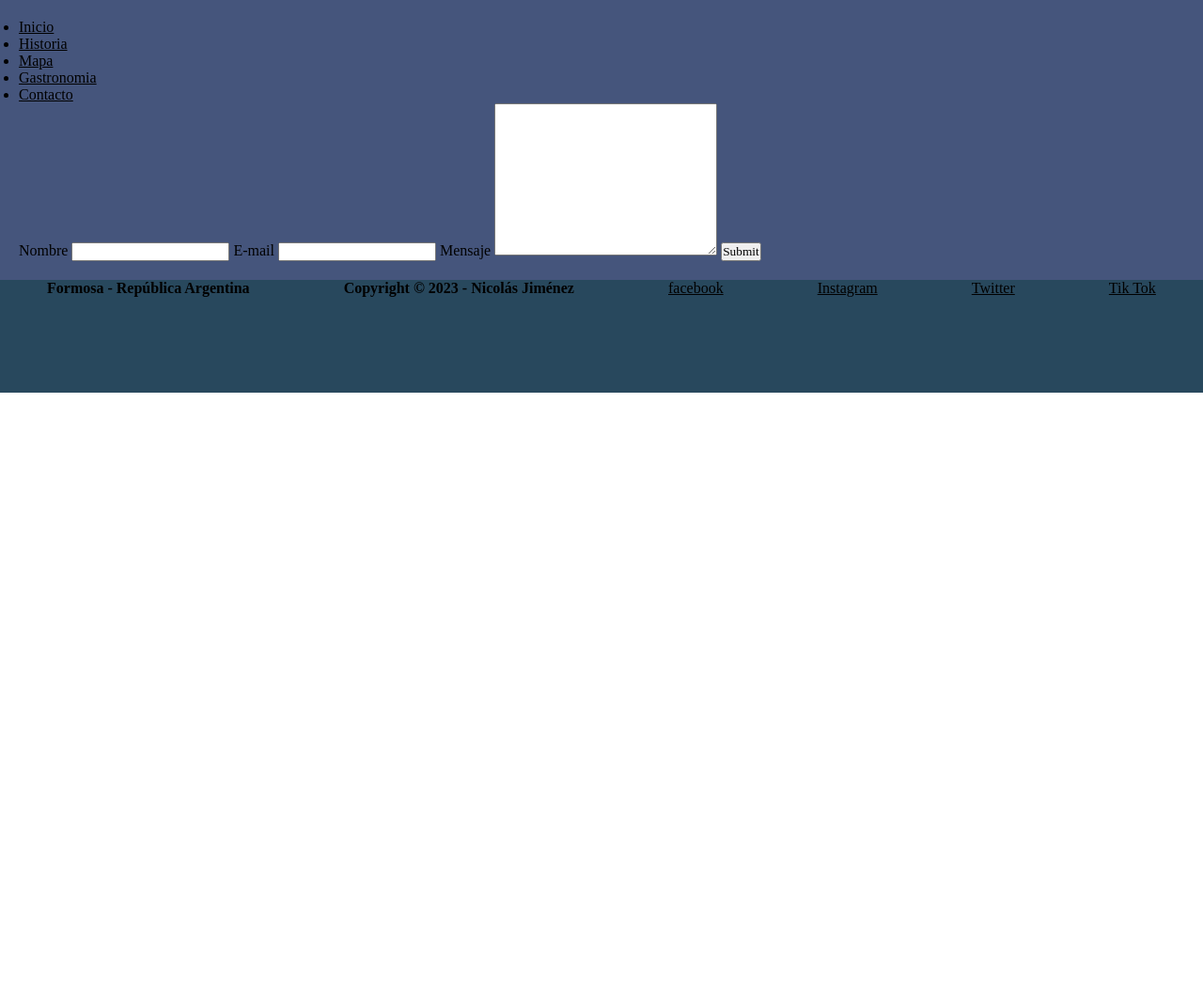
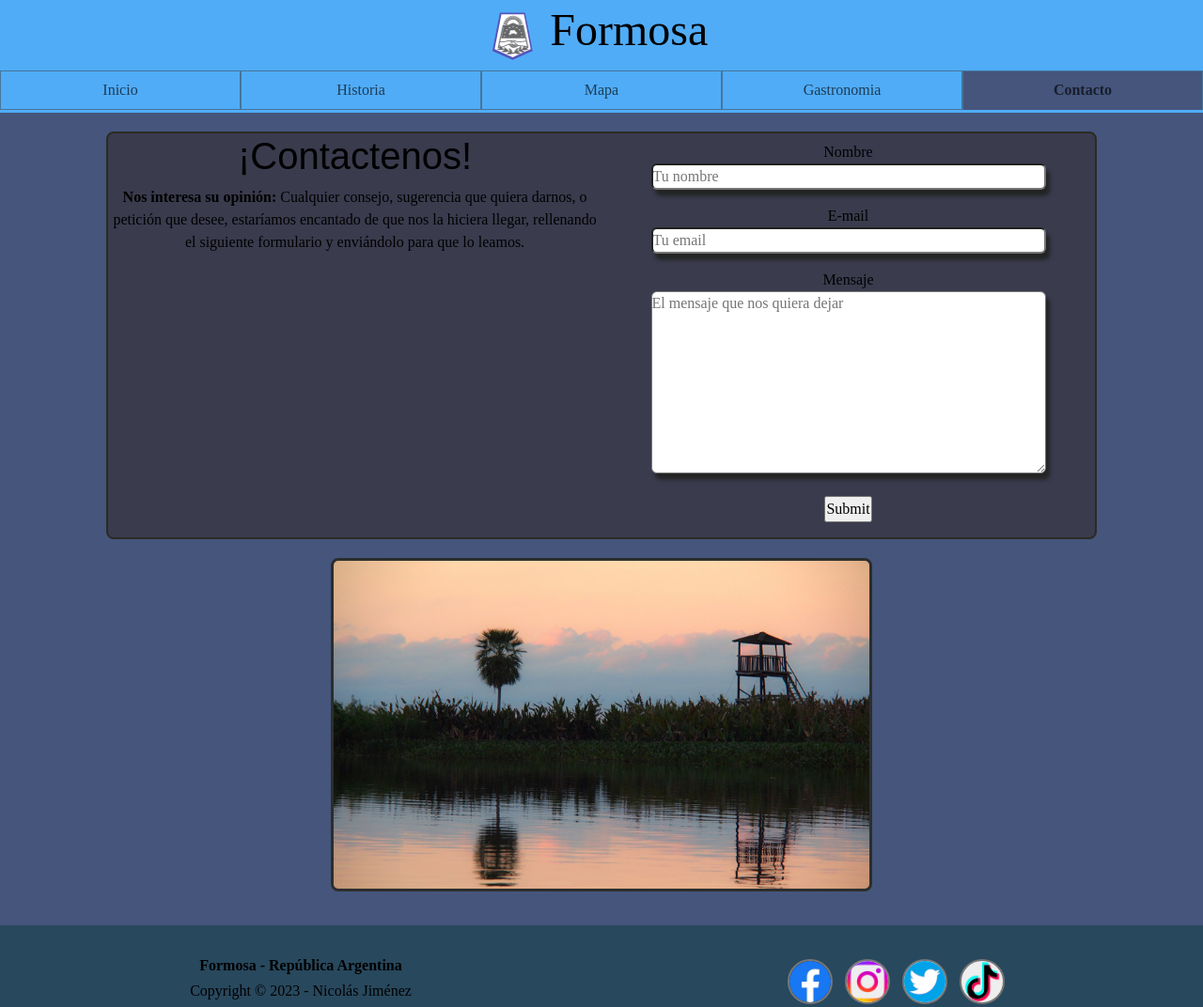
Before and after one commit to nicolasjimenezz/Formosa-InfoWeb, a plain HTML site: page pages/contacto.html in a window 1280 px wide. Shown: the whole page at 94% size. Before the commit the page ends 800 px from the top, so only its background shows below. Drawn offline with Linux system fonts and the light colour scheme.

Commit message:
Agregado de contenido y estilos a la página contacto

```diff
--- a/css/styles.css
+++ b/css/styles.css
@@ -82,7 +82,8 @@ main{
 .caja-paisaje{
     display: flex;
     flex-wrap: wrap;
-    justify-content: center;
+    flex-direction: column;
+    align-items: center;
 }
 
 .caja-paisaje img{
@@ -160,9 +161,57 @@ footer h4{
     position: relative;
 }
 
-/* MEDIA QUERIES */
+/* PAGINA CONTACTO */
+
+.contacto-main{
+    justify-items: center;
+}
+
+.contacto{
+    display: flex;
+    background-color: #3a3b4d;
+    border: 2px solid #2a2c24;
+    border-radius: 8px;
+    margin-bottom: 2.5dvh;
+    width: 85%;
+}
+
+.contactenos{
+    text-align: center;
+}
+
+.contacto div, .contacto form{
+    width: 100%;
+}
+
+.contacto h3{
+    font-size: 2.5em;
+    font-family: sans-serif;
+}
+
+.contacto-container-input{
+    display: flex;
+    align-items: center;
+    flex-direction: column;
+    padding: 0.5em 0;
+}
+
+.contacto-input{
+    display: block;
+    width: 80%;
+    text-align: left;
+    box-shadow: 0.25em 0.4em 4px #232423;
+    border-radius: 6px;
+}
+
+.input-enviar{
+    margin: 0.5em 0;
+}
+
+/* MEDIA QUERIES DESKTOP*/
 
 @media screen and (min-width:768px){
+    /* INDEX */
     .titulo-mobile{
         display: none;
     }
@@ -175,7 +224,10 @@ footer h4{
     }
 }
 
+/* MEDIA QUERIES - MOBILE*/
+
 @media screen and (max-width:768px){
+    /* INDEX */
     .navbar-personal{
         align-items: center;
     }
@@ -201,8 +253,26 @@ footer h4{
     footer{
         height: fit-content;
         padding: 1em;
+        text-align: center;
     }
     .footer-links{
         width: 100%;
     }
+
+    /* MEDIA QUERIES - CONTACTO*/
+    .contacto{
+        flex-wrap: wrap;
+    }
 }
+
+@media screen and (max-width:480px){
+    .contacto{
+        font-size: 0.8em;
+    }
+    .contacto h3{
+        font-size: 1.5em;
+    }
+    .input-mensaje{
+        max-height: 12dvh;
+    }
+}
--- a/pages/contacto.html
+++ b/pages/contacto.html
@@ -3,35 +3,81 @@
 <head>
     <meta charset="UTF-8">
     <meta name="viewport" content="width=device-width, initial-scale=1.0">
+    <link rel="shortcut icon" href="../images/escudo-formosa.png" type="image/x-icon">
+    <title>Contacto</title>
+    <link rel="stylesheet" href="../css/bootstrap.min.css">
     <link rel="stylesheet" href="../css/styles.css">
-    <title>Contacto</title>
 </head>
 <body>
-    <main>
-        <ul>
-            <li><a href="../index.html">Inicio</a></li>
-            <li><a href="./historia.html">Historia</a></li>
-            <li><a href="./mapa.html">Mapa</a></li>
-            <li><a href="./gastronomia.html">Gastronomia</a></li>
-            <li><a href="./contacto.html">Contacto</a></li>
-        </ul>
+    <header>
+        <div class="row nav-titulo">
+          <!-- logo/escudo -->
+          <div class="col-3 logo-container">
+              <div class="pentagon"></div> <!-- Clip path logo -->
+              <img class="logo" src="../images/logo-escudo.jpg" alt="Logo escudo de Formosa">
+          </div>
+          <h1 class="col-9">Formosa</h1>
+        </div>
+        <nav class="navbar navbar-expand-md">
+          <div class="container-fluid container-fluid-personal">
+            <h3 class="titulo-mobile">contacto</h3> <!-- CORRER H3 al medio -->
+            <button class="navbar-toggler" type="button" data-bs-toggle="collapse" data-bs-target="#navbarNavAltMarkup" aria-controls="navbarNavAltMarkup" aria-expanded="false" aria-label="Toggle navigation">
+              <span class="navbar-toggler-icon"></span>
+            </button>
+            <div class="collapse navbar-collapse" id="navbarNavAltMarkup">
+              <div class="navbar-nav navbar-personal">
+                <a class="nav-link nav-link-personal" href="../index.html">Inicio</a>
+                <a class="nav-link nav-link-personal" href="./historia.html">Historia</a>
+                <a class="nav-link nav-link-personal" href="./mapa.html">Mapa</a>
+                <a class="nav-link nav-link-personal" href="./gastronomia.html">Gastronomia</a>
+                <a class="nav-link nav-link-personal activo" href="./contacto.html">Contacto</a>
+              </div>
+            </div>
+          </div>
+        </nav>
+    </header>
+    <main class="contacto-main">
+        <div class="contacto">
+            <div class="contactenos">
+                <h3>¡Contactenos!</h3>
+                <p><strong>Nos interesa su opinión:</strong>
+                    Cualquier consejo, sugerencia que quiera darnos, o petición que desee, estaríamos encantado de que nos la hiciera llegar, rellenando el siguiente formulario y enviándolo para que lo leamos.
+                </p>
+            </div>
             <form>
+                <div class="contacto-container-input">
                     <label for="nombre">Nombre</label>
-            <input type="text" id="nombre" name="nombre">
+                    <input type="text" id="nombre" class="contacto-input" name="nombre"  placeholder="Tu nombre">
+                </div>
+                <div class="contacto-container-input">
                     <label for="mail">E-mail</label>
-            <input type="email" id="mail" name="mail">
+                    <input type="email" id="mail" class="contacto-input" name="mail" placeholder="Tu email">
+                </div>
+                <div class="contacto-container-input">
                     <label for="mensaje">Mensaje</label>
-            <textarea id="mensaje" name="mensaje" cols="30" rows="10"></textarea>
+                    <textarea id="mensaje" class="contacto-input input-mensaje" name="mensaje" cols="30" rows="8" placeholder="El mensaje que nos quiera dejar"></textarea>
+                </div>
+                <div class="contacto-container-input input-enviar">
                     <input type="submit">
+                </div>
             </form>
+        </div>
+        <figure class="caja-paisaje">
+            <img src="../images/contacto/parque-nacional-rio-pilcomayo1.jpg" alt="Imagen Parque Nacional Rio Pilcomayo">
+        </figure>
     </main>
-    <footer>
-        <h4>Formosa - República Argentina</h4>
+    <footer id="foot" class="row">
+        <div class="col-6 footer-titles">
+          <h4 class="footer-ubicacion">Formosa - República Argentina</h4>
           <h4>Copyright &copy; 2023 - Nicolás Jiménez</h4>
-        <a href="https://www.facebook.com/MinTurFormosa" target=_blank>facebook</a>
-        <a href="https://www.instagram.com/minturformosa/" target=_blank>Instagram</a>
-        <a href="https://www.twitter.com/minturformosa" target=_blank>Twitter</a>
-        <a href="https://www.tiktok.com/@formosahermosaoficial" target=_blank>Tik Tok</a>
+        </div>
+        <div class="col-6 footer-links">
+          <a href="https://www.facebook.com/MinTurFormosa" target=_blank><img class="social-media fb" src="../images/fb.png"></a>
+          <a href="https://www.instagram.com/minturformosa/" target=_blank><img class="social-media ig" src="../images/ig.png"></a>
+          <a href="https://www.twitter.com/minturformosa" target=_blank><img class="social-media tw" src="../images/tw1.1.png"></a>
+          <a href="https://www.tiktok.com/@formosahermosaoficial" target=_blank><img class="social-media tk" src="../images/tk.png"></a>
+        </div>
       </footer>
+      <script src="../js/bootstrap.bundle.min.js"></script>
 </body>
 </html>
```
Also changed, not shown: images/contacto/parque-nacional-rio-pilcomayo1.jpg (added), images/contacto/parque-nacional-rio-pilcomayo2.jpg (added). Lines whose indentation alone changed are shown as unchanged.
